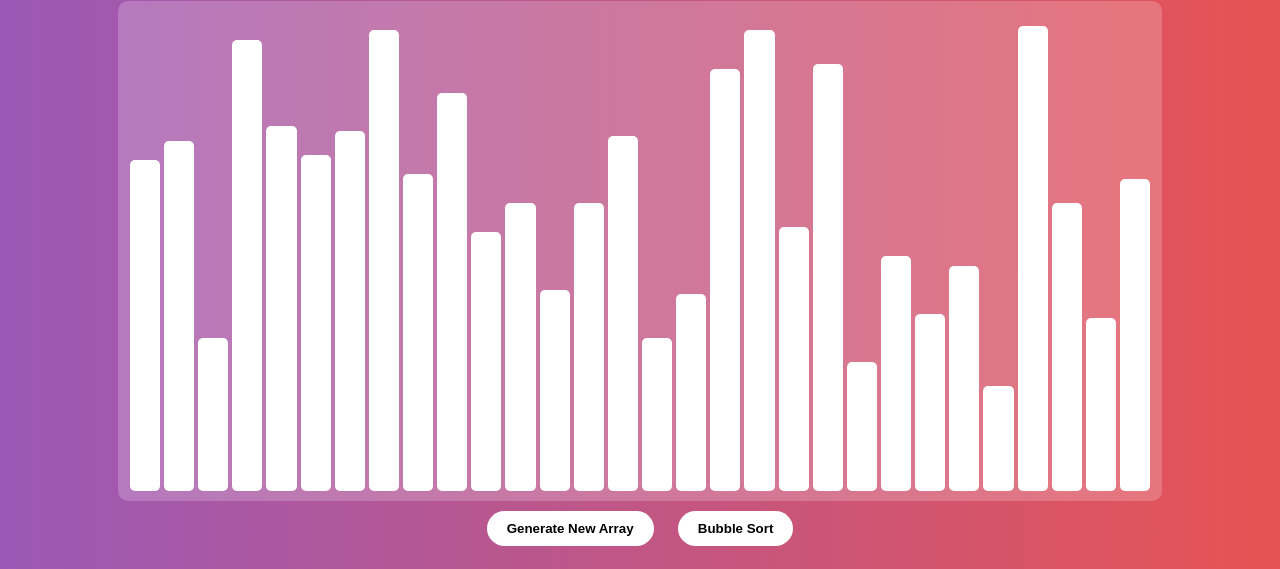
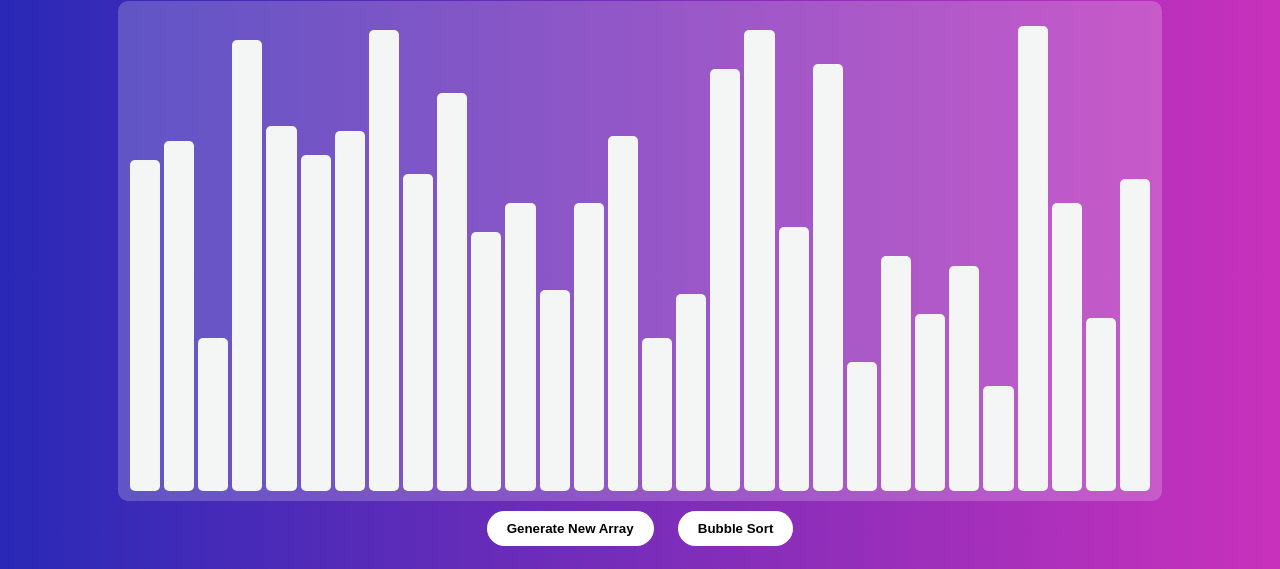
Before and after one commit to ayushibaghel3/Sorting-Visualizer, a plain HTML site: page index.html in a window 1280 px wide. Shown: the part 231-800 px from the top of the page. Drawn offline with Linux system fonts and the light colour scheme.

```diff
--- a/style.css
+++ b/style.css
@@ -6,13 +6,13 @@ body {
   justify-content: center;
   align-items: center;
   height: 100vh;
-  background: linear-gradient(to right, #9b59b6, #e75353);
+  background: linear-gradient(to right, #2929b7, #c931bc);
   margin: 0;
 }
 
 .container {
   text-align: center;
-  color: white;
+  color: rgb(251, 253, 249);
 }
 
 h1 {
@@ -53,7 +53,7 @@ h1 {
 }
 
 .array-bar {
-  background: white;
+  background: rgb(244, 245, 245);
   margin: 0 2px;
   flex: 1;
   border-radius: 5px;
```
Also changed, not shown: ImageSV.png (added).
